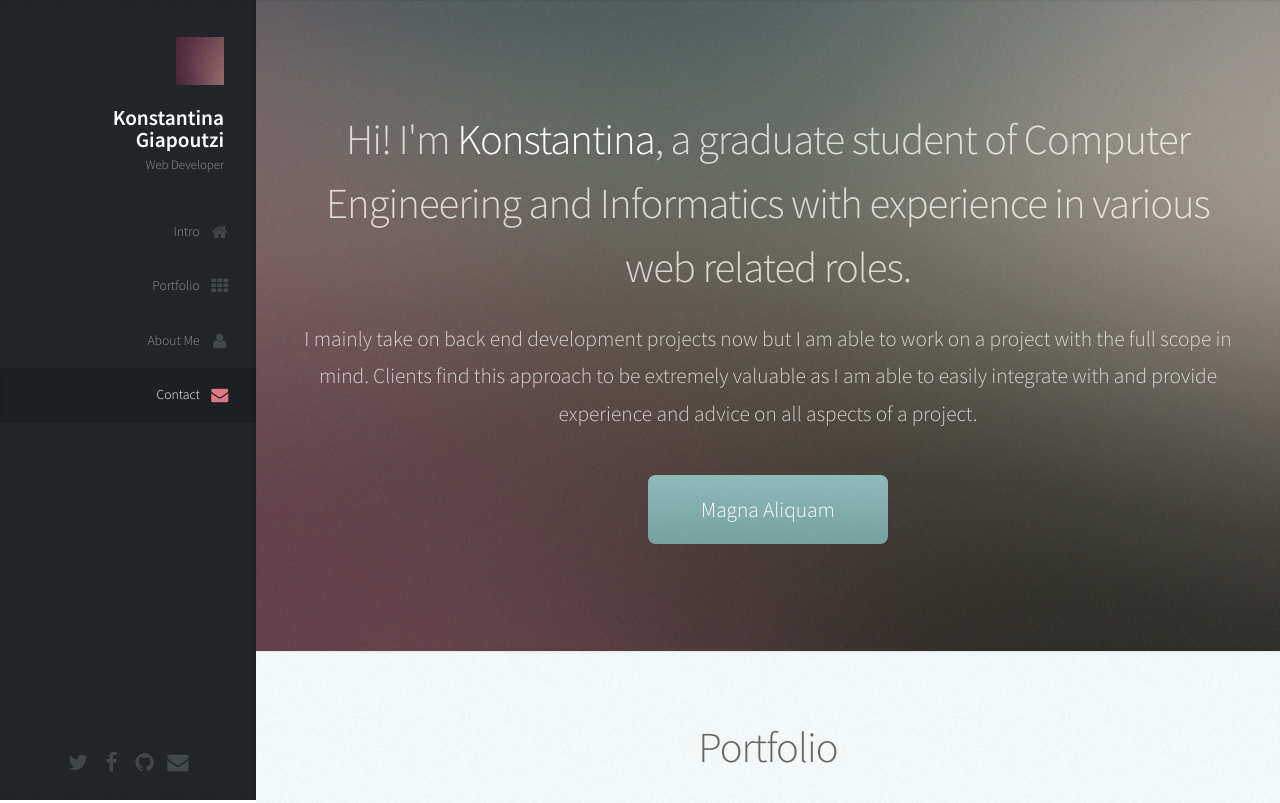
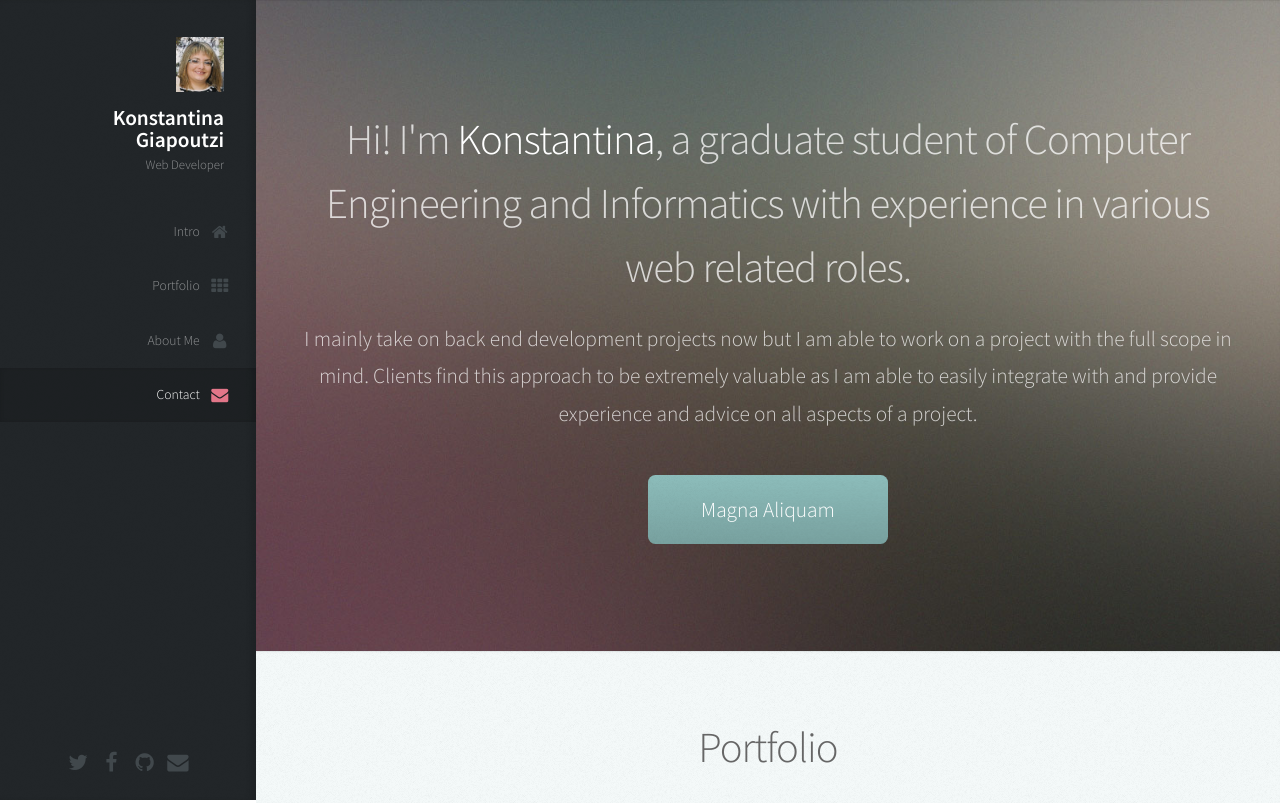
Before and after one commit to gkonstantina/gkonstantina.github.io, a plain HTML site: page index.html in a window 1280 px wide. Shown: the top 803 px of the page. Drawn offline with Linux system fonts and the light colour scheme.

Commit message:
added personal photos

```diff
--- a/css/style.css
+++ b/css/style.css
@@ -212,8 +212,8 @@
 
 				.image.avatar48 img
 				{
-					width: 48px;
-					height: 48px;
+					/*width: 48px;
+					height: 48px;*/
 				}
 
 			.image.fit
--- a/index.html
+++ b/index.html
@@ -34,7 +34,7 @@
 
 					<!-- Logo -->
 						<div id="logo">
-							<span class="image avatar48"><img src="images/avatar.jpg" alt="" /></span>
+							<span class="image avatar48"><img src="images/konna.jpg" alt="" /></span>
 							<h1 id="title">Konstantina <br> Giapoutzi</h1>
 							<p>Web Developer</p>
 						</div>
@@ -170,7 +170,7 @@
 								<h2>About Me</h2>
 							</header>
 
-							<a href="#" class="image featured"><img src="images/pic08.jpg" alt="" /></a>
+							<a href="#" class="image featured"><img src="images/graduation.jpg" alt="" /></a>
 
 							<p>I have studied Computer Enginnering and Informatics at University of Patras. After my graduation,
 								I started working as a web developer, mainly as a back end developer but supporting the front end
```
Also changed, not shown: images/graduation.jpg (added), images/konna.jpg (added).
